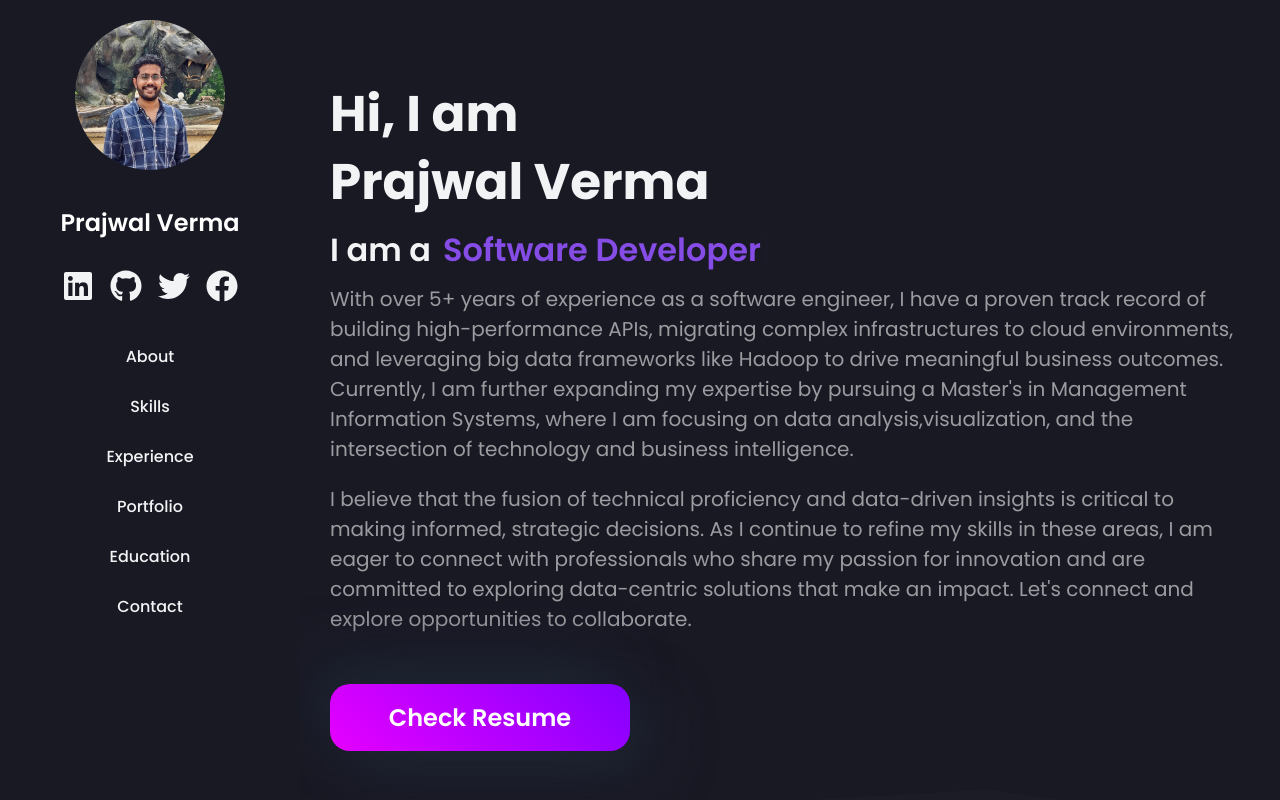
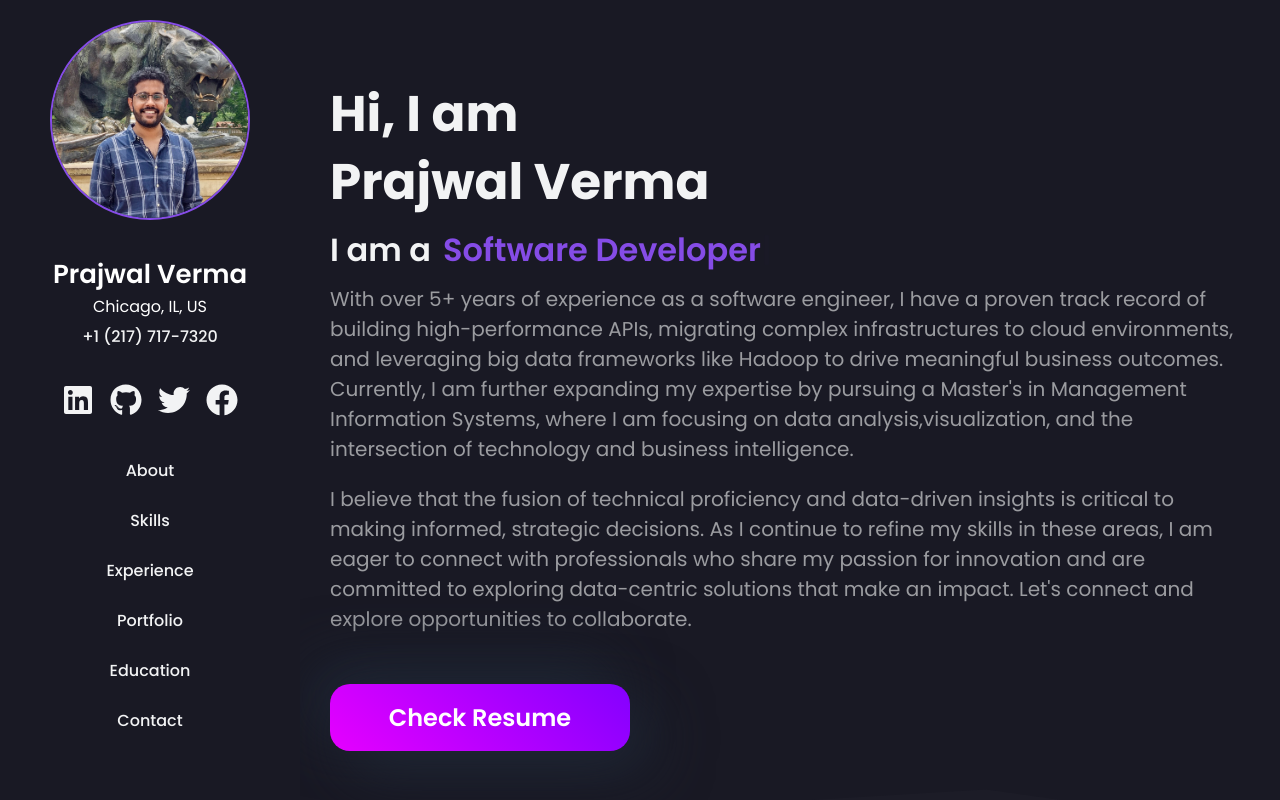
Before and after one commit to prajhverma12/personal-portfolio, a React (Create React App) app: page / in a window 1280 px wide. Shown: the top 800 px of the page. Built offline with nearby package versions, Linux system fonts and the light colour scheme; the HTML template or start-up script is replaced by a standard one.

Commit message:
Add Location, Phno, Image

```diff
--- a/src/components/Cards/ProjectCards.jsx
+++ b/src/components/Cards/ProjectCards.jsx
@@ -119,7 +119,9 @@ const ProjectCards = ({ project, setOpenModal }) => {
         <Description>{project.description}
         </Description>
       </Details>
-      <Button>View Project</Button>
+      <Button>
+      {project?.category === "certificate" ? 'View Certificate' : project?.category1 === 'paper' ? 'View Research Paper' : 'View Project'}
+      </Button>
     </Card>
   );
 };
--- a/src/components/HeroSection/HeroStyle.js
+++ b/src/components/HeroSection/HeroStyle.js
@@ -75,11 +75,14 @@ export const HeroLeftContainer = styled.div`
 `;
 
 export const HeroRightContainer = styled.div`
-  width: 100%;
-  display: flex;
-  order: 2;
-  justify-content: end;
-  gap: 12px;
+  display: none;
+  @media screen and (max-width: 768px) {
+    width: 100%;
+    display: flex;
+    order: 2;
+    justify-content: end;
+    gap: 12px;
+  }
   @media (max-width: 960px) {
     order: 1;
     justify-content: center;
@@ -107,8 +110,8 @@ export const Img = styled.img`
   }
 
   @media (max-width: 640px) {
-    max-width: 280px;
-    max-height: 280px;
+    max-width: 250px;
+    max-height: 250px;
   }
 `;
 
--- a/src/components/HeroSection/index.js
+++ b/src/components/HeroSection/index.js
@@ -4,12 +4,15 @@ import {
   HeroBg,
   HeroLeftContainer,
   HeroInnerContainer,
+  HeroRightContainer,
+  Img,
   TextLoop,
   Title,
   Span,
   SubTitle,
   ResumeButton,
 } from "./HeroStyle";
+import PrajImg from "../../images/Praj.jpeg";
 import Typewriter from "typewriter-effect";
 import { Bio } from "../../data/constants";
 
@@ -43,6 +46,9 @@ const HeroSection = () => {
               Check Resume
             </ResumeButton>
           </HeroLeftContainer>
+          <HeroRightContainer id="Right">
+            <Img src={PrajImg} alt="hero-image" />
+          </HeroRightContainer>
         </HeroInnerContainer>
       </HeroContainer>
     </div>
--- a/src/components/Navbar/NavbarStyledComponent.js
+++ b/src/components/Navbar/NavbarStyledComponent.js
@@ -96,7 +96,7 @@ export const MobileIcon = styled.div`
 export const MobileMenu = styled.div`
   display: flex;
   flex-direction: column;
-  justify-content: center;
+  justify-content: flex-start;
   align-items: center;
   gap: 16px;
   position: fixed;
@@ -105,7 +105,7 @@ export const MobileMenu = styled.div`
   bottom: 0;
   right: 0;
   width: 80%;
-  padding: 12px 40px 24px 40px;
+  padding: 12px 50px 24px 50px;
   background: ${({ theme }) => theme.card_light};
 
   /* Sliding & Fading Effect */
@@ -149,6 +149,7 @@ export const MobileLink = styled.a`
   cursor: pointer;
   transition: all 0.2s ease-in-out;
   text-decoration: none;
+  padding-bottom: 10px;
   :hover {
     color: ${({ theme }) => theme.primary};
   }
--- a/src/components/Navbar/index.js
+++ b/src/components/Navbar/index.js
@@ -1,6 +1,6 @@
 import React from "react";
 import styled from "styled-components";
-import { FaBars, FaLinkedin, FaGithub, FaTwitter, FaFacebook } from "react-icons/fa";
+import { FaBars, FaLinkedin, FaGithub, FaTwitter, FaFacebook, FaMapMarkerAlt, FaPhoneAlt } from "react-icons/fa";
 import {
   Nav,
   NavLink,
@@ -22,6 +22,23 @@ const SocialMediaIcon = styled.a`
   }
 `;
 
+const ProfileImage = styled.img`
+  width: 200px;
+  height: 200px;
+  border-radius: 50%;
+  object-fit: cover;
+  margin-bottom: 10px;
+  border: 2px solid ${({ theme }) => theme.primary};
+`;
+
+const MobileImage = styled.img`
+  width: 100px;
+  height: 100px;
+  border-radius: 50%;
+  object-fit: cover;
+  margin-bottom: 10px;
+`;
+
 const Navbar = () => {
   const [isOpen, setIsOpen] = React.useState(false);
 
@@ -37,28 +54,41 @@ const Navbar = () => {
           />
         </MobileIcon>
         <NavItems>
-          <img
-            src={PrajImg}
-            alt="Profile"
+          <ProfileImage src={PrajImg} alt="Profile" />
+          <div
             style={{
-              width: "150px",
-              height: "150px",
-              borderRadius: "50%",
-              objectFit: "cover",
               marginBottom: "10px",
             }}
-          />
+          >
             <h2
               style={{
                 color: "white",
-              marginBottom: "5px",
-              fontSize: "24px",
+                fontSize: "26px",
                 fontWeight: "600",
               }}
             >
               Prajwal Verma
             </h2>
-
+            <p
+              style={{
+                color: "white",
+                fontSize: "16px",
+                marginBottom: "5px",
+                textAlign: "center",
+              }}
+            >
+              Chicago, IL, US
+            </p>
+            <p
+              style={{
+                color: "white",
+                fontSize: "16px",
+                textAlign: "center",
+              }}
+            >
+              <NavLink href="tel:+12177177320">+1 (217) 717-7320</NavLink>
+            </p>
+          </div>
           {/* Social Media Icons Web */}
           <div
               style={{
@@ -89,34 +119,47 @@ const Navbar = () => {
         </NavItems>
         {isOpen && (
           <MobileMenu isOpen={isOpen}>
-            <img
-            src={PrajImg}
-            alt="Profile"
+          <div
             style={{
-              width: "150px",
-              height: "150px",
-              borderRadius: "50%",
-              objectFit: "cover",
               marginBottom: "10px",
             }}
-          />
+          >
             <h2
               style={{
                 color: "white",
-              marginBottom: "5px",
-              fontSize: "24px",
+                fontSize: "26px",
                 fontWeight: "600",
+                paddingTop: "20px"
               }}
             >
               Prajwal Verma
             </h2>
-
+            <p
+              style={{
+                textAlign: "center",
+                color: "white",
+                fontSize: "15px",
+                marginBottom: "2px",
+              }}
+            >
+              Chicago, IL, US
+            </p>
+            <p
+              style={{
+                textAlign: "center",
+                color: "white",
+                fontSize: "15px",
+              }}
+            >
+              <MobileLink href="tel:+12177177320">+1 (217) 717-7320</MobileLink>
+            </p>
+          </div>
           {/* Social Media Icons Mobile */}
             <div
               style={{
                 display: "flex",
                 gap: "16px",
-                marginBottom: "10px",
+                marginBottom: "15px",
               }}
             >
               <SocialMediaIcon href={Bio.linkedin} target="_blank" rel="noopener noreferrer">
```
Lines whose indentation alone changed are shown as unchanged.
